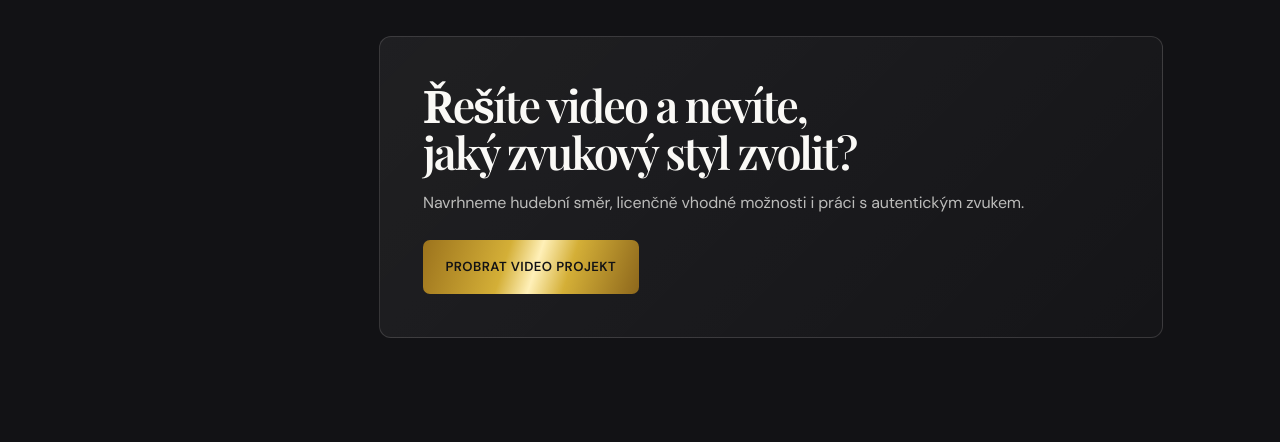
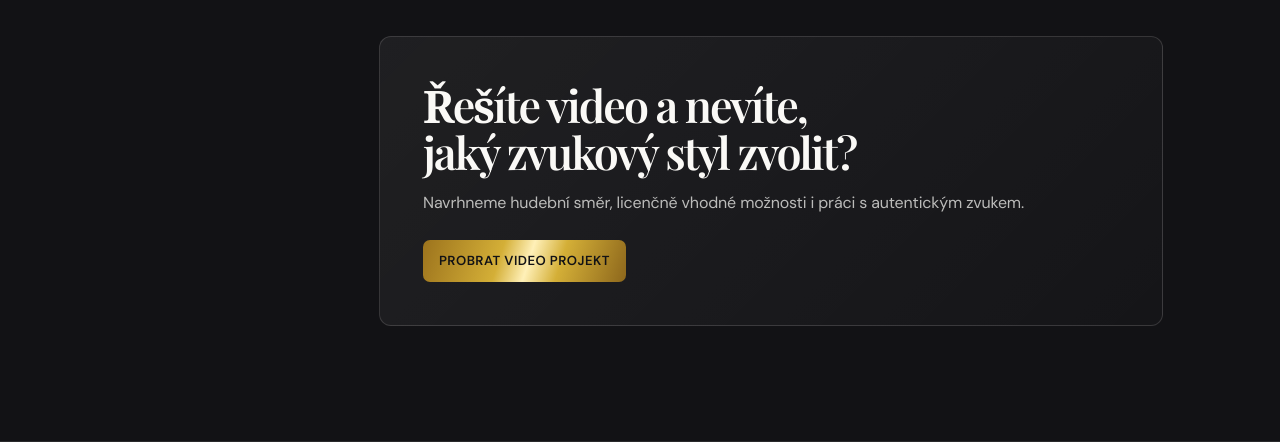
Before and after one commit to ivanovgeno/ivproduction, a PHP site: page /hudba-ve-videu.html in a window 1280 px wide. Shown: the part 2988-3430 px from the top of the page. Run offline with PHP 8.4, Linux system fonts and the light colour scheme; some web fonts are replaced.

Commit message:
Match article CTAs exactly to navigation

```diff
--- a/blog-article.css
+++ b/blog-article.css
@@ -315,14 +315,8 @@ body.page-article .mobile-menu-link {
     font-size: 0.82rem;
     font-weight: 600;
     justify-content: center;
-    line-height: 1.2;
     text-decoration: none !important;
     text-transform: uppercase;
-}
-
-.article-cta__button.nav-cta {
-    min-height: 3.35rem;
-    padding: 0.95rem 1.4rem !important;
 }
 
 .article-cta__button:hover,
```
